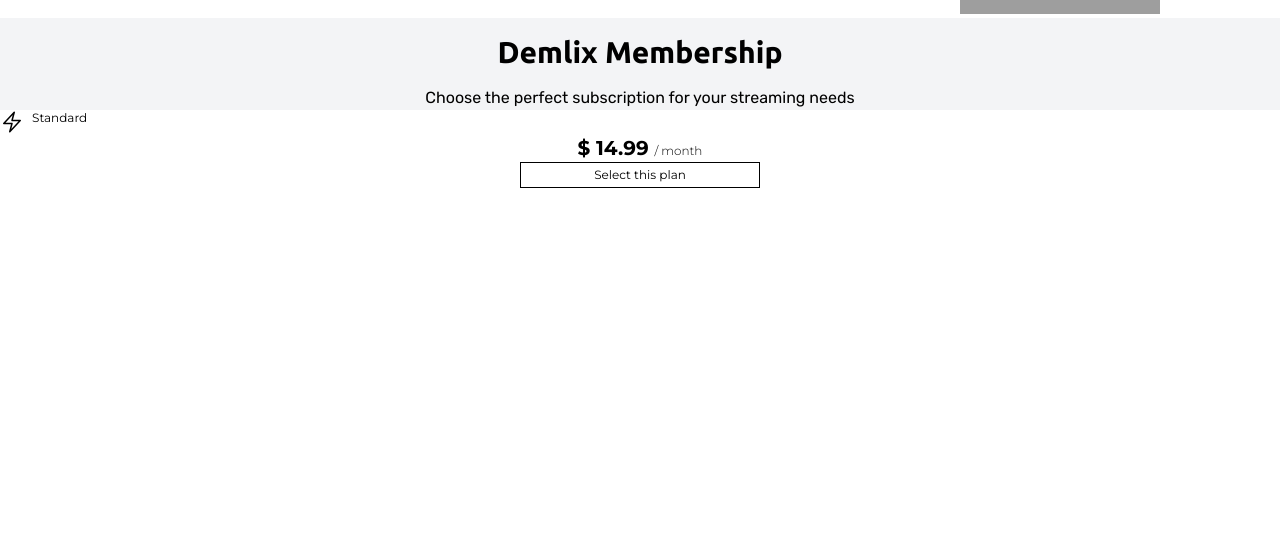
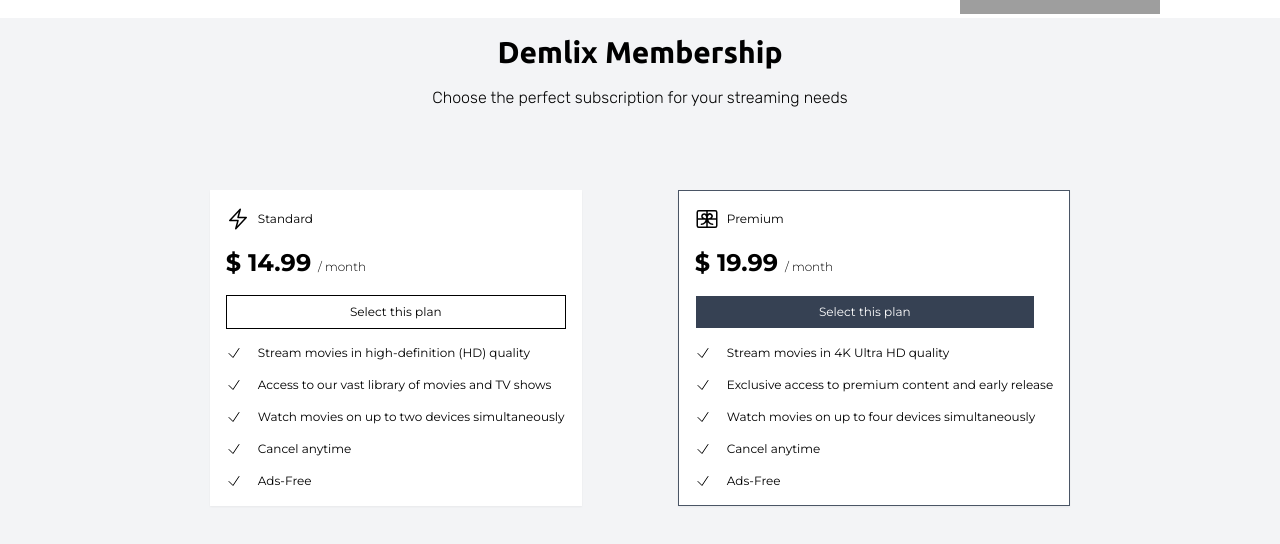
Before and after one commit to Demlew1/The-Movie-Database, a React (Vite) app: page / in a window 1280 px wide. Shown: the part 1478-2022 px from the top of the page. Before the commit the page ends 1666 px from the top, so only its background shows below. Built offline with nearby package versions, Linux system fonts and the light colour scheme; grey boxes are pictures that could not be loaded; a web font is replaced by a local one.

Commit message:
finished styling the membership component

```diff
--- a/src/components/Membership.jsx
+++ b/src/components/Membership.jsx
@@ -3,12 +3,13 @@ function Membership() {
     <div className="bg-gray-100 pt-4 text-center">
       <div className="font-['Ubuntu']">
         <p className="font-bold text-3xl text-center">Demlix Membership</p>
-        <p className="font-['Rubik'] pt-4">
+        <p className="font-['Rubik'] pt-4 font-light">
           Choose the perfect subscription for your streaming needs
         </p>
       </div>
-      <div className="bg-white font-['Montserrat'] text-xs">
-        <div className="flex flex-row gap-2">
+      <div className="flex flex-row gap-24 justify-center">
+        <div className="bg-white font-['Montserrat'] text-xs inline-flex flex-col gap-4 justify-center my-20 p-4 shadow-xs">
+          <div className=" flex flex-row gap-2">
             <svg
               xmlns="http://www.w3.org/2000/svg"
               fill="none"
@@ -23,12 +24,215 @@ function Membership() {
                 d="m3.75 13.5 10.5-11.25L12 10.5h8.25L9.75 21.75 12 13.5H3.75Z"
               />
             </svg>
-          <p className="">Standard</p>
+            <p className="self-center">Standard</p>
           </div>
-        <p className="text-xl font-bold ">
+          <p className="text-2xl font-bold self-start ">
             $ 14.99 <span className="text-xs font-light">/ month</span>
           </p>
-        <button className="border-1 w-60 p-1 text-xs">Select this plan</button>
+          <button className="border-1 w-85 cursor-pointer hover:bg-gray-700 hover:text-white p-2 text-xs">
+            Select this plan
+          </button>
+          <div className="flex flex-col gap-4">
+            <div className="flex flex-row gap-4">
+              <svg
+                xmlns="http://www.w3.org/2000/svg"
+                fill="none"
+                viewBox="0 0 24 24"
+                stroke-width="1.5"
+                stroke="currentColor"
+                class="size-4"
+              >
+                <path
+                  stroke-linecap="round"
+                  stroke-linejoin="round"
+                  d="m4.5 12.75 6 6 9-13.5"
+                />
+              </svg>
+              <p>Stream movies in high-definition (HD) quality</p>
+            </div>
+            <div className="flex flex-row gap-4">
+              <svg
+                xmlns="http://www.w3.org/2000/svg"
+                fill="none"
+                viewBox="0 0 24 24"
+                stroke-width="1.5"
+                stroke="currentColor"
+                class="size-4"
+              >
+                <path
+                  stroke-linecap="round"
+                  stroke-linejoin="round"
+                  d="m4.5 12.75 6 6 9-13.5"
+                />
+              </svg>
+              <p>Access to our vast library of movies and TV shows</p>
+            </div>
+            <div className="flex flex-row gap-4">
+              <svg
+                xmlns="http://www.w3.org/2000/svg"
+                fill="none"
+                viewBox="0 0 24 24"
+                stroke-width="1.5"
+                stroke="currentColor"
+                class="size-4"
+              >
+                <path
+                  stroke-linecap="round"
+                  stroke-linejoin="round"
+                  d="m4.5 12.75 6 6 9-13.5"
+                />
+              </svg>
+              <p>Watch movies on up to two devices simultaneously</p>
+            </div>
+            <div className="flex flex-row gap-4">
+              <svg
+                xmlns="http://www.w3.org/2000/svg"
+                fill="none"
+                viewBox="0 0 24 24"
+                stroke-width="1.5"
+                stroke="currentColor"
+                class="size-4"
+              >
+                <path
+                  stroke-linecap="round"
+                  stroke-linejoin="round"
+                  d="m4.5 12.75 6 6 9-13.5"
+                />
+              </svg>
+              <p>Cancel anytime</p>
+            </div>
+            <div className="flex flex-row gap-4">
+              <svg
+                xmlns="http://www.w3.org/2000/svg"
+                fill="none"
+                viewBox="0 0 24 24"
+                stroke-width="1.5"
+                stroke="currentColor"
+                class="size-4"
+              >
+                <path
+                  stroke-linecap="round"
+                  stroke-linejoin="round"
+                  d="m4.5 12.75 6 6 9-13.5"
+                />
+              </svg>
+              <p>Ads-Free</p>
+            </div>
+          </div>
+        </div>
+        <div className="bg-white font-['Montserrat'] text-xs inline-flex flex-col gap-4 justify-center my-20 p-4 shadow-xs border-1 border-gray-600">
+          <div className=" flex flex-row gap-2">
+            <svg
+              xmlns="http://www.w3.org/2000/svg"
+              fill="none"
+              viewBox="0 0 24 24"
+              stroke-width="1.5"
+              stroke="currentColor"
+              class="size-6"
+            >
+              <path
+                stroke-linecap="round"
+                stroke-linejoin="round"
+                d="M12 3.75v16.5M2.25 12h19.5M6.375 17.25a4.875 4.875 0 0 0 4.875-4.875V12m6.375 5.25a4.875 4.875 0 0 1-4.875-4.875V12m-9 8.25h16.5a1.5 1.5 0 0 0 1.5-1.5V5.25a1.5 1.5 0 0 0-1.5-1.5H3.75a1.5 1.5 0 0 0-1.5 1.5v13.5a1.5 1.5 0 0 0 1.5 1.5Zm12.621-9.44c-1.409 1.41-4.242 1.061-4.242 1.061s-.349-2.833 1.06-4.242a2.25 2.25 0 0 1 3.182 3.182ZM10.773 7.63c1.409 1.409 1.06 4.242 1.06 4.242S9 12.22 7.592 10.811a2.25 2.25 0 1 1 3.182-3.182Z"
+              />
+            </svg>
+
+            <p className="self-center">Premium</p>
+          </div>
+          <p className="text-2xl font-bold self-start ">
+            $ 19.99 <span className="text-xs font-light">/ month</span>
+          </p>
+          <button className="border-1 w-85 cursor-pointer hover:bg-white hover:text-black bg-gray-700 text-white p-2 text-xs">
+            Select this plan
+          </button>
+          <div className="flex flex-col gap-4">
+            <div className="flex flex-row gap-4">
+              <svg
+                xmlns="http://www.w3.org/2000/svg"
+                fill="none"
+                viewBox="0 0 24 24"
+                stroke-width="1.5"
+                stroke="currentColor"
+                class="size-4"
+              >
+                <path
+                  stroke-linecap="round"
+                  stroke-linejoin="round"
+                  d="m4.5 12.75 6 6 9-13.5"
+                />
+              </svg>
+              <p>Stream movies in 4K Ultra HD quality</p>
+            </div>
+            <div className="flex flex-row gap-4">
+              <svg
+                xmlns="http://www.w3.org/2000/svg"
+                fill="none"
+                viewBox="0 0 24 24"
+                stroke-width="1.5"
+                stroke="currentColor"
+                class="size-4"
+              >
+                <path
+                  stroke-linecap="round"
+                  stroke-linejoin="round"
+                  d="m4.5 12.75 6 6 9-13.5"
+                />
+              </svg>
+              <p>Exclusive access to premium content and early release</p>
+            </div>
+            <div className="flex flex-row gap-4">
+              <svg
+                xmlns="http://www.w3.org/2000/svg"
+                fill="none"
+                viewBox="0 0 24 24"
+                stroke-width="1.5"
+                stroke="currentColor"
+                class="size-4"
+              >
+                <path
+                  stroke-linecap="round"
+                  stroke-linejoin="round"
+                  d="m4.5 12.75 6 6 9-13.5"
+                />
+              </svg>
+              <p>Watch movies on up to four devices simultaneously</p>
+            </div>
+            <div className="flex flex-row gap-4">
+              <svg
+                xmlns="http://www.w3.org/2000/svg"
+                fill="none"
+                viewBox="0 0 24 24"
+                stroke-width="1.5"
+                stroke="currentColor"
+                class="size-4"
+              >
+                <path
+                  stroke-linecap="round"
+                  stroke-linejoin="round"
+                  d="m4.5 12.75 6 6 9-13.5"
+                />
+              </svg>
+              <p>Cancel anytime</p>
+            </div>
+            <div className="flex flex-row gap-4">
+              <svg
+                xmlns="http://www.w3.org/2000/svg"
+                fill="none"
+                viewBox="0 0 24 24"
+                stroke-width="1.5"
+                stroke="currentColor"
+                class="size-4"
+              >
+                <path
+                  stroke-linecap="round"
+                  stroke-linejoin="round"
+                  d="m4.5 12.75 6 6 9-13.5"
+                />
+              </svg>
+              <p>Ads-Free</p>
+            </div>
+          </div>
+        </div>
       </div>
     </div>
   );
```
Lines whose indentation alone changed are shown as unchanged.
